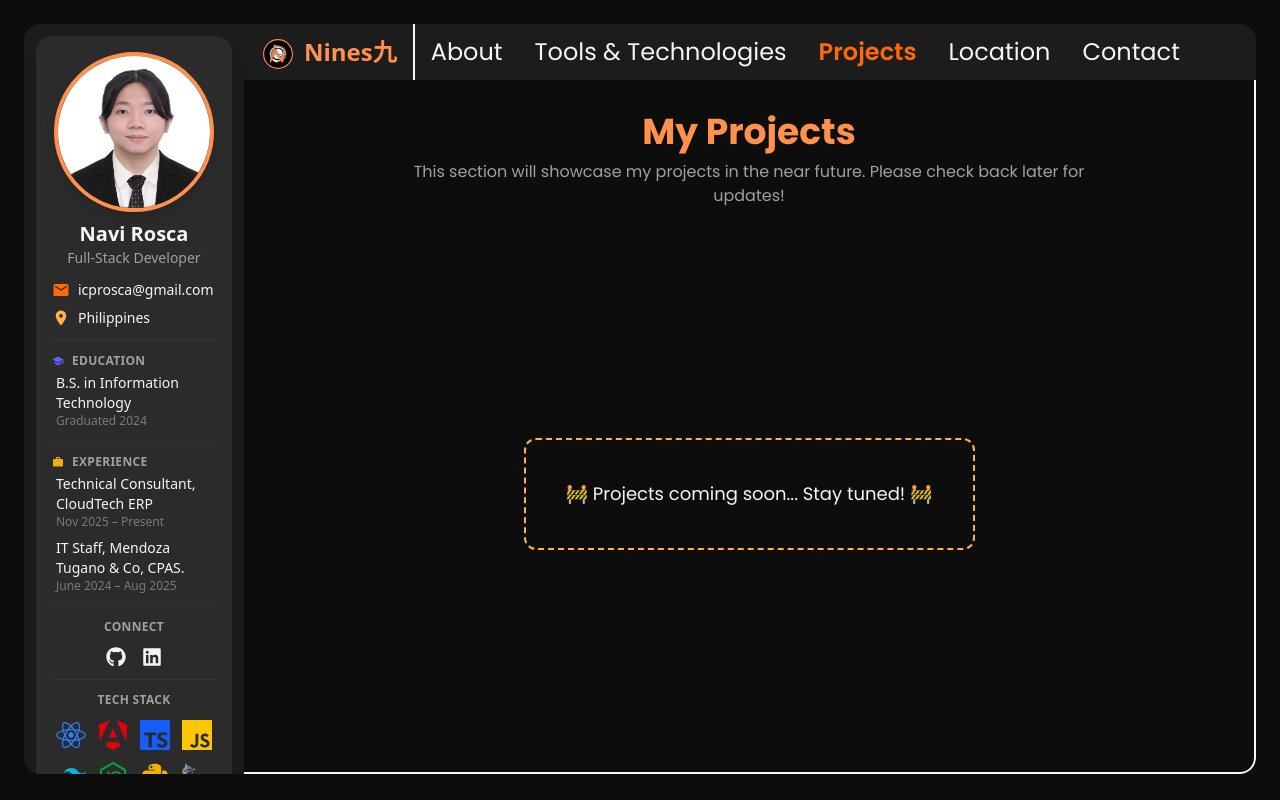
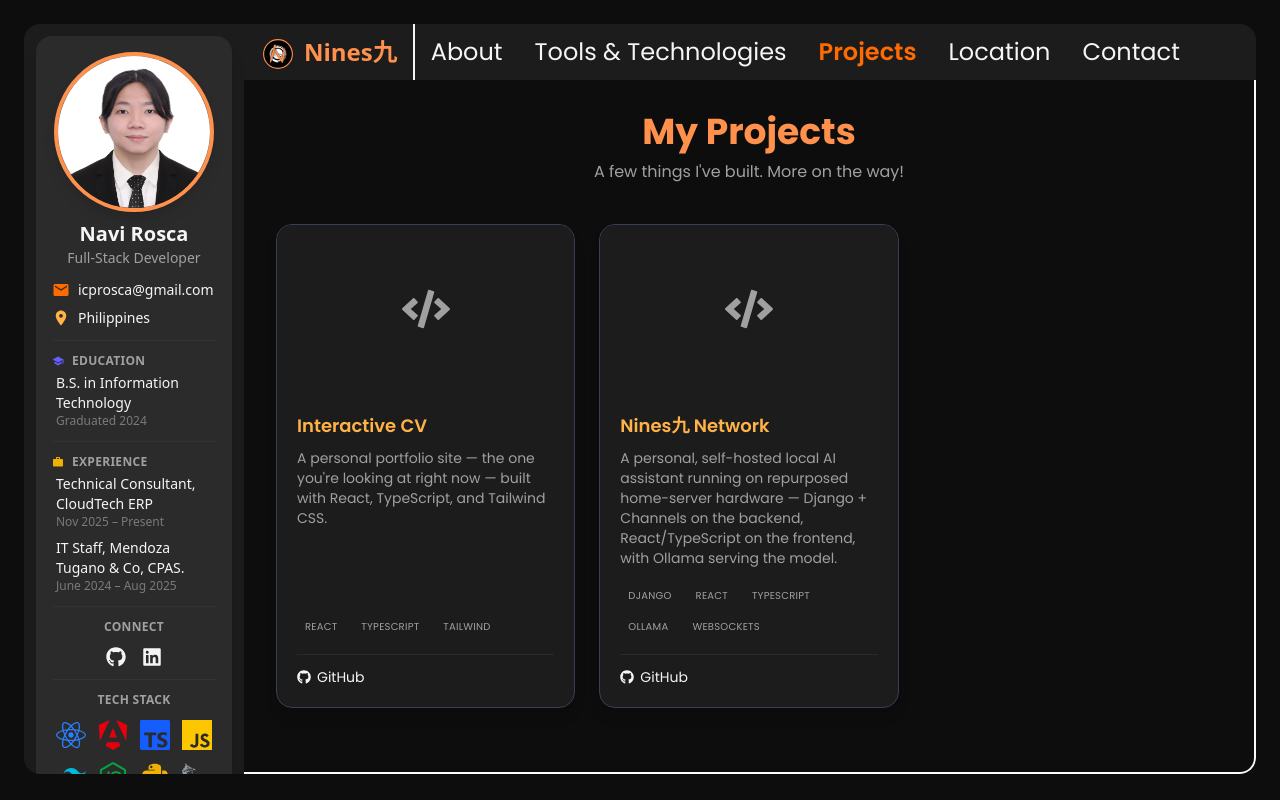
Before and after one commit to Nines-kyu/Interactive-CV, a React (Vite) app: page /projects in a window 1280 px wide. Built offline with nearby package versions, Linux system fonts and the light colour scheme.

Commit message:
Enhance Projects component to display project cards with images, links, and tags; update placeholder text for better clarity

```diff
--- a/src/Pages/Projects/Projects.tsx
+++ b/src/Pages/Projects/Projects.tsx
@@ -1,16 +1,45 @@
+import { FaGithub, FaExternalLinkAlt, FaCode } from 'react-icons/fa';
+
+interface Project {
+  title: string;
+  description: string;
+  image?: string;
+  liveUrl?: string;
+  githubUrl?: string;
+  tags?: string[];
+}
+
+// Add your projects here. `image` is optional — leave it out and a
+// placeholder icon shows instead. Same for liveUrl/githubUrl — only
+// the links you provide will render.
+const projects: Project[] = [
+  {
+    title: "Interactive CV",
+    description: "A personal portfolio site — the one you're looking at right now — built with React, TypeScript, and Tailwind CSS.",
+    githubUrl: "https://github.com/Nines-kyu",
+    tags: ["React", "TypeScript", "Tailwind"],
+  },
+  {
+    title: "Nines九 Network",
+    description: "A personal, self-hosted local AI assistant running on repurposed home-server hardware — Django + Channels on the backend, React/TypeScript on the frontend, with Ollama serving the model.",
+    githubUrl: "https://github.com/Nines-kyu",
+    tags: ["Django", "React", "TypeScript", "Ollama", "WebSockets"],
+  },
+];
+
 const Projects: React.FC = () => {
   return (
-        <div className="p-4 sm:p-8 text-softWhite font-poppins h-full flex flex-col border-r-0 lg:border-r-2 border-b-2 rounded-br-2xl border-gray-50">
+    <div className="p-4 sm:p-8 text-softWhite font-poppins min-h-full flex flex-col border-r-0 lg:border-r-2 border-b-2 rounded-br-2xl border-gray-50">
       <div className="flex flex-col items-center mb-10">
         <h1 className="text-3xl sm:text-4xl font-bold text-myOrange mb-2">
           My Projects
         </h1>
         <p className="text-steelGray max-w-2xl text-center text-sm sm:text-base">
-          This section will showcase my projects in the near future.
-          Please check back later for updates!
+          A few things I've built. More on the way!
         </p>
       </div>
 
+      {projects.length === 0 ? (
         <div className="flex flex-1 items-center justify-center">
           <div className="border-2 border-dashed border-warmAmber rounded-xl p-6 sm:p-10 text-center">
             <p className="text-softWhite text-base sm:text-lg">
@@ -18,6 +47,71 @@ const Projects: React.FC = () => {
             </p>
           </div>
         </div>
+      ) : (
+        <div className="grid grid-cols-1 sm:grid-cols-2 lg:grid-cols-3 gap-6">
+          {projects.map((project) => (
+            <div
+              key={project.title}
+              className="bg-midGray border border-gray-700 rounded-2xl overflow-hidden shadow-lg flex flex-col hover:border-myOrange transition-colors duration-300"
+            >
+              {/* Image */}
+              <div className="w-full aspect-video bg-[#1C1C1C] flex items-center justify-center overflow-hidden shrink-0">
+                {project.image ? (
+                  <img
+                    src={project.image}
+                    alt={project.title}
+                    className="w-full h-full object-cover"
+                  />
+                ) : (
+                  <FaCode className="text-5xl text-steelGray" />
+                )}
+              </div>
+
+              {/* Content */}
+              <div className="p-5 flex flex-col flex-1">
+                <h3 className="text-lg font-semibold text-warmAmber mb-2">{project.title}</h3>
+                <p className="text-steelGray text-sm mb-4 flex-1">{project.description}</p>
+
+                {project.tags && project.tags.length > 0 && (
+                  <div className="flex flex-wrap gap-2 mb-4">
+                    {project.tags.map((tag) => (
+                      <span
+                        key={tag}
+                        className="text-[10px] uppercase tracking-wide bg-[#1C1C1C] text-steelGray px-2 py-1 rounded-full"
+                      >
+                        {tag}
+                      </span>
+                    ))}
+                  </div>
+                )}
+
+                <div className="flex gap-4 mt-auto pt-3 border-t border-gray-700/40">
+                  {project.liveUrl && (
+                    <a
+                      href={project.liveUrl}
+                      target="_blank"
+                      rel="noopener noreferrer"
+                      className="flex items-center gap-1.5 text-sm text-softWhite hover:text-myOrange transition-colors duration-300"
+                    >
+                      <FaExternalLinkAlt /> Live
+                    </a>
+                  )}
+                  {project.githubUrl && (
+                    <a
+                      href={project.githubUrl}
+                      target="_blank"
+                      rel="noopener noreferrer"
+                      className="flex items-center gap-1.5 text-sm text-softWhite hover:text-myOrange transition-colors duration-300"
+                    >
+                      <FaGithub /> GitHub
+                    </a>
+                  )}
+                </div>
+              </div>
+            </div>
+          ))}
+        </div>
+      )}
     </div>
   );
 };
```
Lines whose indentation alone changed are shown as unchanged.
